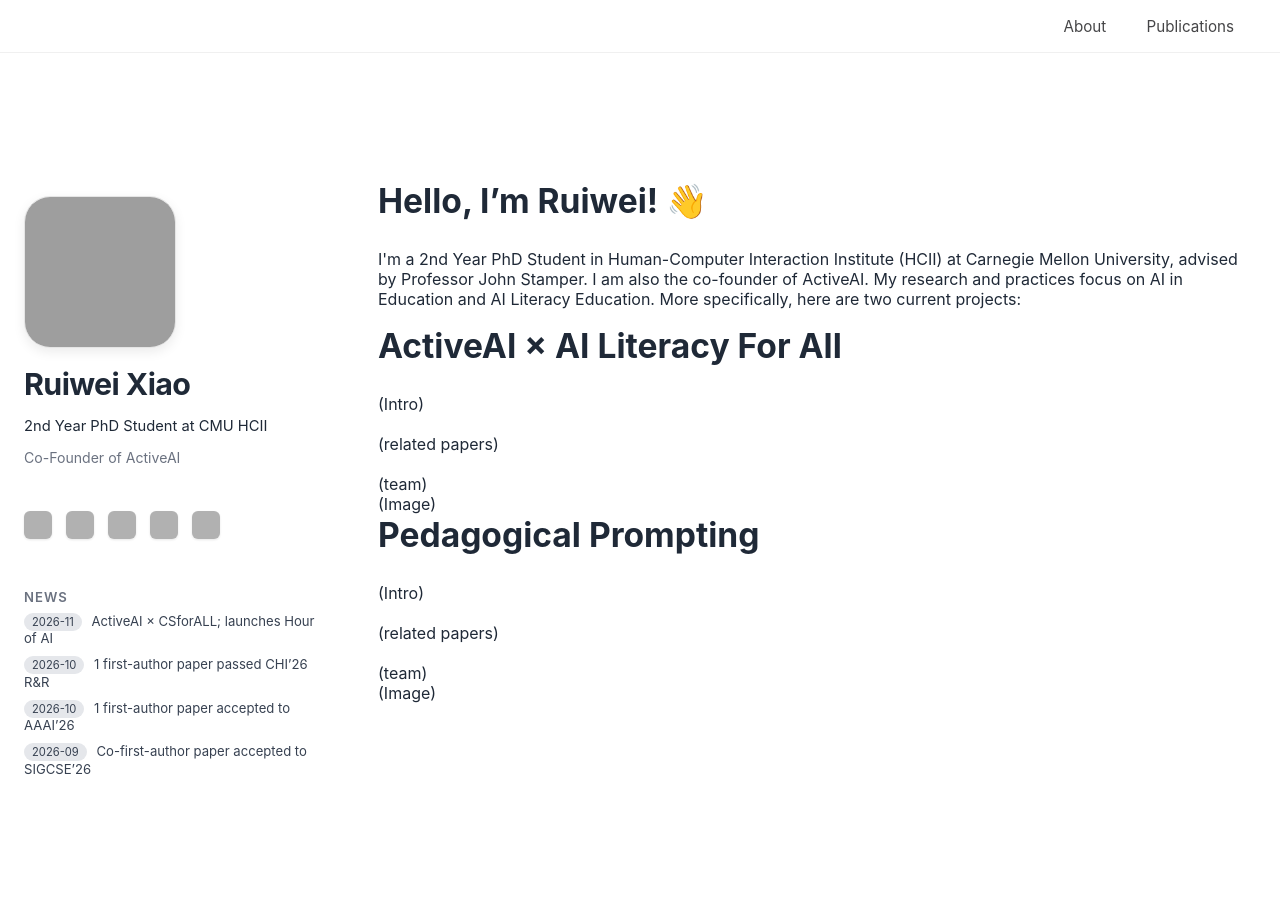
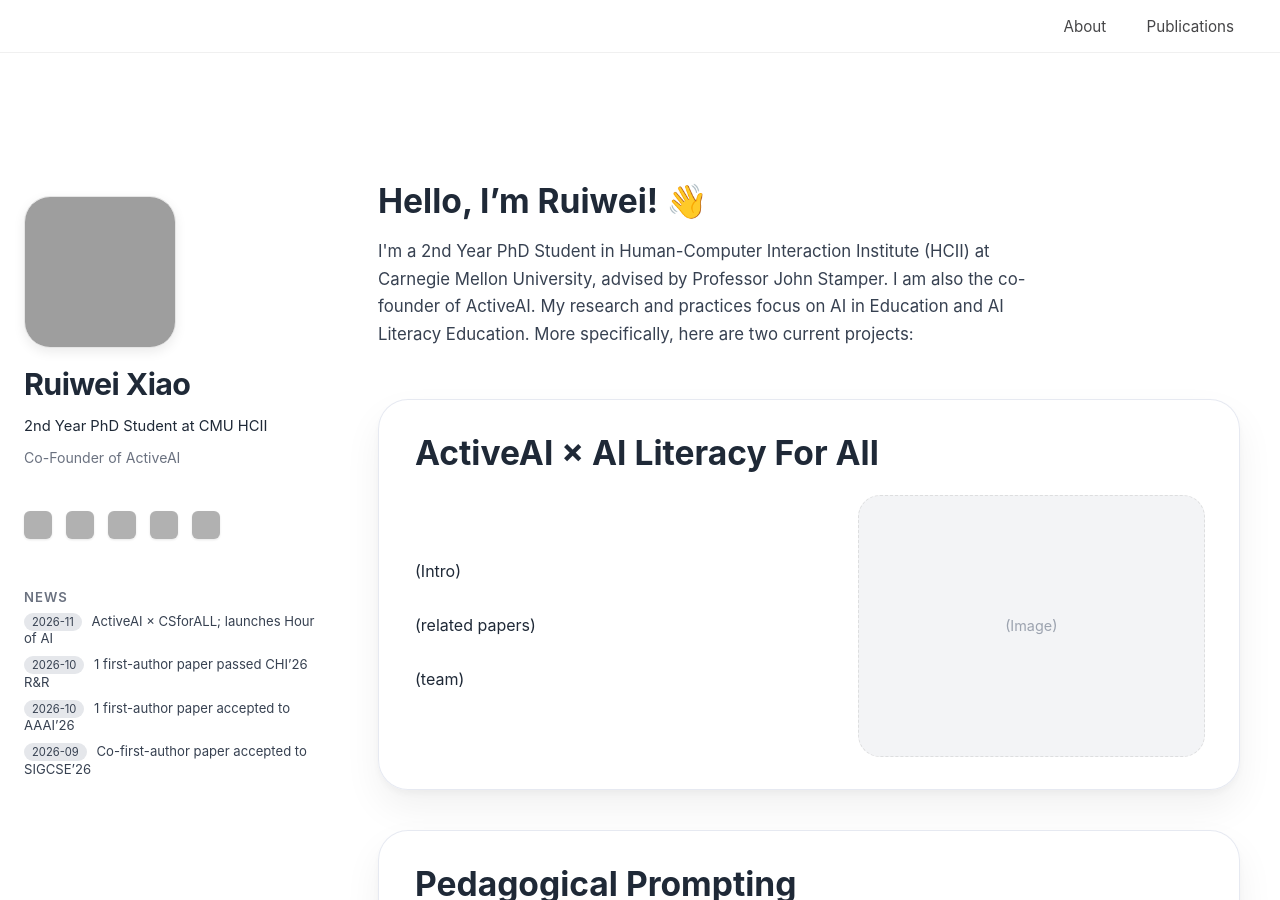
Before and after one commit to ruiwei-xiao/ruiwei-xiao.github.io, a Jekyll site: the page built from index.md, in a window 1280 px wide and 900 px high. Built offline with Jekyll 4.4.1, drawn with Linux system fonts in a browser that asks for light colours; grey boxes are pictures that could not be loaded.

Commit message:
Update style.css

```diff
--- a/assets/css/style.css
+++ b/assets/css/style.css
@@ -652,3 +652,87 @@ section, main {
     min-height: 220px;
   }
 }
+
+/* ===== Section container ===== */
+.about-section {
+  margin-top: 40px;
+  padding-right: 20px;
+}
+
+/* ===== About text block ===== */
+.about-container {
+  margin-bottom: 50px;
+}
+
+.about-title {
+  font-size: 2rem;
+  margin-bottom: 12px;
+  font-weight: 700;
+}
+
+.about-description {
+  font-size: 1.05rem;
+  line-height: 1.65;
+  color: #374151;
+  max-width: 680px;
+}
+
+/* ===== Project Cards ===== */
+.project-card {
+  background: rgba(255, 255, 255, 0.7);
+  padding: 32px 36px;
+  border-radius: 30px;
+  margin-bottom: 40px;
+
+  border: 1px solid rgba(210, 215, 230, 0.55);
+  box-shadow:
+    0 18px 38px rgba(0, 0, 0, 0.06),
+    0 4px 8px rgba(0, 0, 0, 0.04);
+
+  backdrop-filter: blur(22px);
+}
+
+.project-title {
+  font-size: 1.5rem;
+  font-weight: 650;
+  margin-top: 0;
+  margin-bottom: 22px;
+}
+
+/* ===== Layout inside a project card ===== */
+.project-body {
+  display: grid;
+  grid-template-columns: 1.2fr 1fr;
+  gap: 28px;
+  align-items: center;
+}
+
+/* Left side text */
+.project-text {
+  font-size: 1rem;
+  line-height: 1.7;
+  color: #1f2937;
+}
+
+/* Right side image holder */
+.project-media {
+  width: 100%;
+  height: 260px;
+  background: #f3f4f6;
+  border-radius: 22px;
+
+  display: flex;
+  align-items: center;
+  justify-content: center;
+
+  font-size: 0.9rem;
+  color: #9ca3af;
+  border: 1px dashed rgba(200,200,200,0.5);
+}
+
+/* Mobile layout */
+@media (max-width: 760px) {
+  .project-body {
+    grid-template-columns: 1fr;
+  }
+}
```
